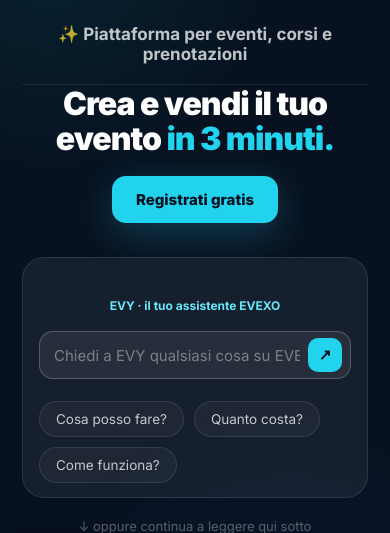
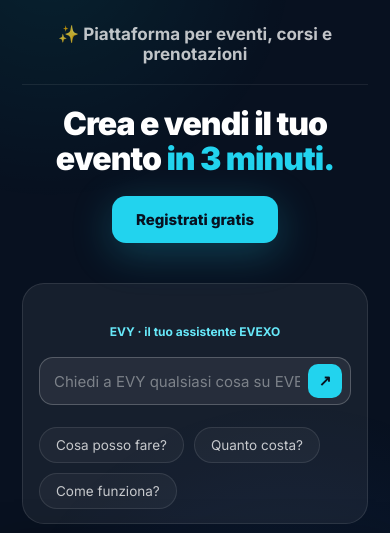
Before and after one commit to GRESO-RMS/evexo-landing, a Flask app: page / in a window 390 px wide. Shown: the part 96-629 px from the top of the page. Run offline with Flask 3, Linux system fonts and the light colour scheme.

Commit message:
fix mobile pagae

```diff
--- a/templates/index.html
+++ b/templates/index.html
@@ -333,10 +333,12 @@ footer{border-top:1px solid rgba(255,255,255,0.08);padding:40px 0 60px 0;margin-
     .nav-links{display:none;}
 
     /* MOBILE — hero-tag senza bordo, testo più grande */
-    .hero-tag{background:none;border:none;padding:4px 0;font-size:17px;font-weight:700;color:rgba(255,255,255,0.75);margin-bottom:18px;}
+    .hero-tag{background:none;border:none;padding:4px 0;font-size:17px;font-weight:700;color:rgba(255,255,255,0.75);margin-bottom:28px;}
+    .hero h1{margin-top:10px;}
 
     /* MOBILE — CTA ripetuti nelle sezioni */
     .mobile-section-cta{display:flex;}
+    .mobile-hero-cta{margin-bottom:40px;}
 
     /* MOBILE — nascondi trust-row (bullet points) */
     .trust-row{display:none;}
```
